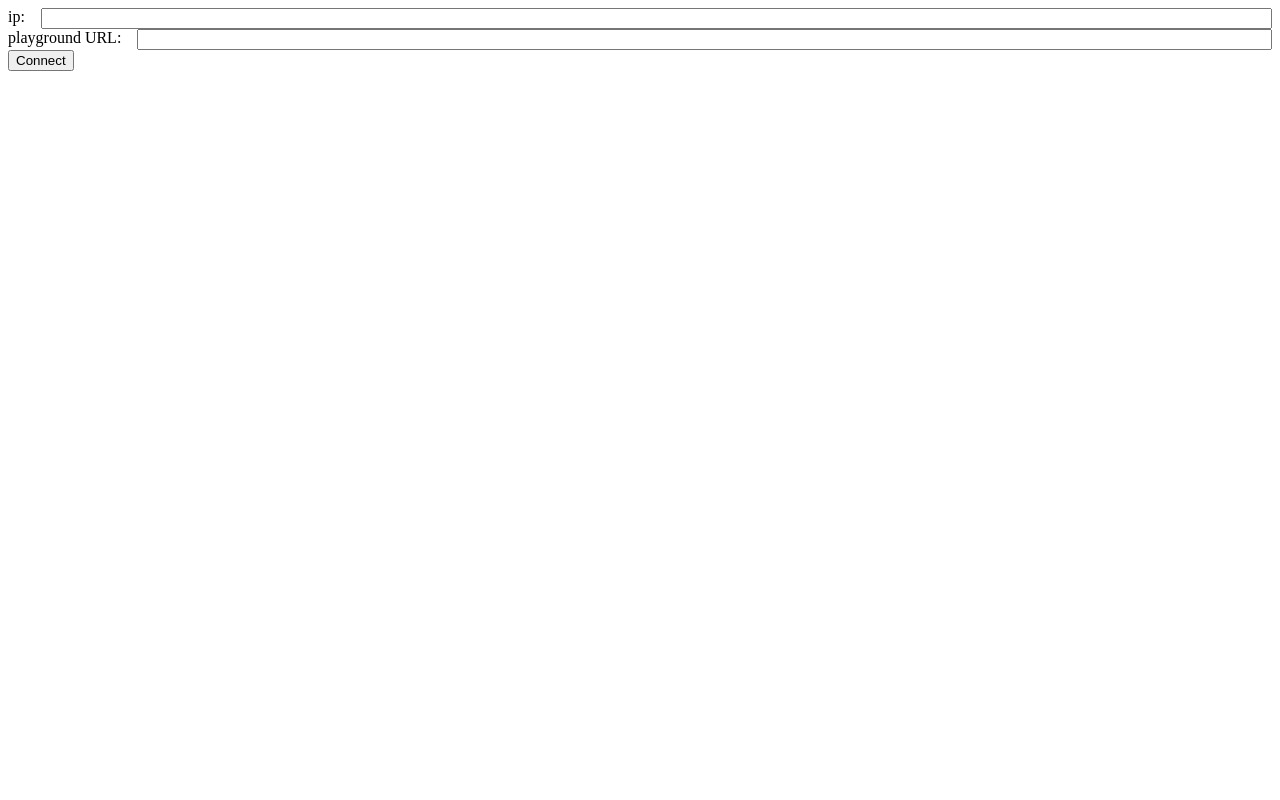
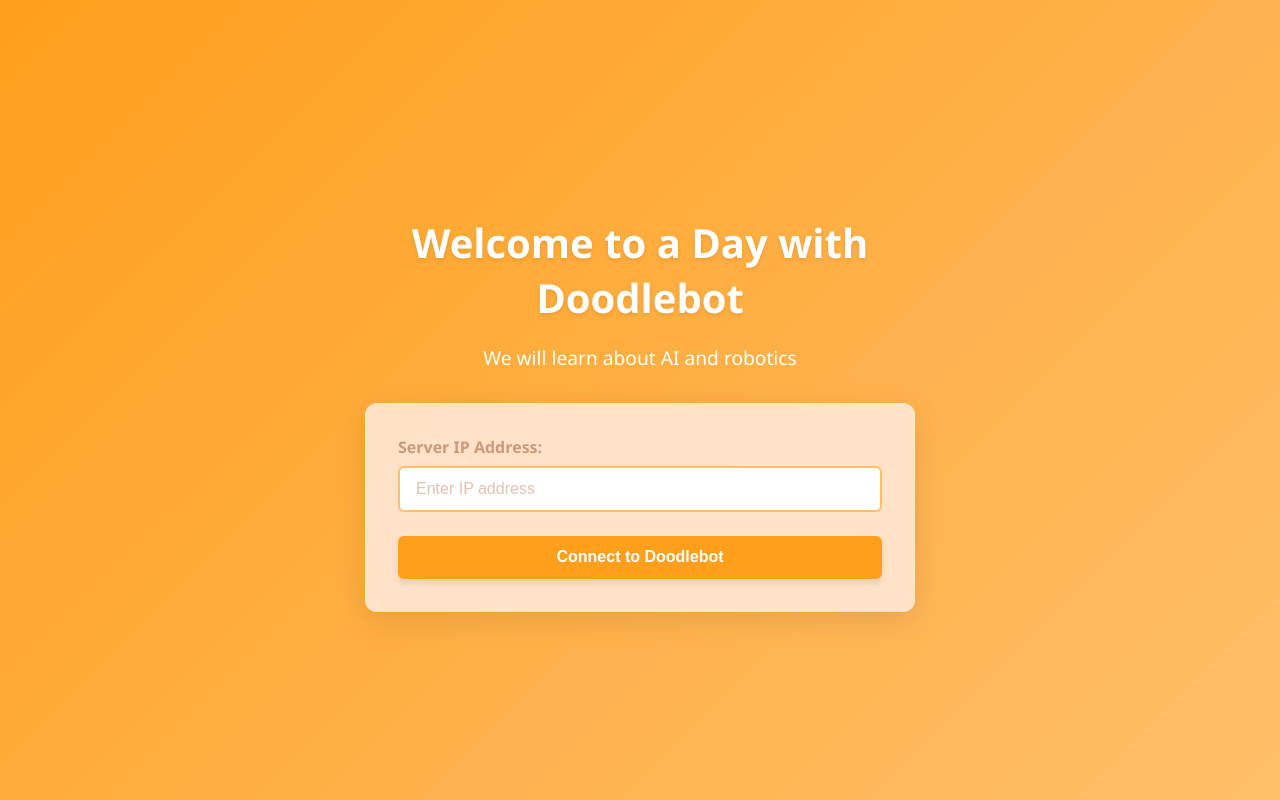
Before and after one commit to mitmedialab/doodlebot.media.mit.edu, a SvelteKit app in the folder frontend/: page / in a window 1280 px wide. Built offline with nearby package versions, Linux system fonts and the light colour scheme.

Commit message:
update UI

```diff
--- a/frontend/src/routes/+page.svelte
+++ b/frontend/src/routes/+page.svelte
@@ -12,10 +12,10 @@
     let popup: Window | null = null;
 
     let ip: string = localStorage.getItem("ip") || "";
-    let playgroundURL: string = localStorage.getItem("playgroundURL") || "";
+    // Set fixed playground URL
+    const playgroundURL: string = "http://doodlebot.media.mit.edu/playground";
 
     $: if (ip) localStorage.setItem("ip", ip);
-    $: if (playgroundURL) localStorage.setItem("playgroundURL", playgroundURL);
 
     $: popupOrigin = popup ? new URL(playgroundURL).origin : "";
 
@@ -124,29 +124,127 @@
     };
 </script>
 
-<div class="row">
-    <label for="ip">ip:</label>
-    <input id="ip" bind:value={ip} class="fill" />
-</div>
+<div class="container">
+    <div class="content">
+        <h1>Welcome to a Day with Doodlebot</h1>
+        <p class="subtitle">We will learn about AI and robotics</p>
 
-<div class="row">
-    <label for="playgroundURL">playground URL:</label>
-    <input id="playgroundURL" bind:value={playgroundURL} class="fill" />
-</div>
+        <div class="card">
+            <div class="form-group">
+                <label for="ip">Server IP Address:</label>
+                <input id="ip" bind:value={ip} class="input" placeholder="Enter IP address" />
+            </div>
 
-<div>
-    <button on:click={connect}>Connect</button>
+            <button class="connect-button" on:click={connect}>Connect to Doodlebot</button>
+        </div>
+    </div>
 </div>
 
 <style>
-    .row {
-        display: flex;
-        flex-direction: row;
-        justify-content: space-between;
-        gap: 1rem;
+    :global(body) {
+        margin: 0;
+        padding: 0;
+        font-family: 'Segoe UI', Tahoma, Geneva, Verdana, sans-serif;
+        background: linear-gradient(135deg, #FF9F1C, #FFBF69);
+        color: #fff;
+        height: 100vh;
+        overflow: hidden;
     }
 
-    .fill {
-        flex-grow: 1;
+    .container {
+        display: flex;
+        justify-content: center;
+        align-items: center;
+        height: 100vh;
+        padding: 0 2rem;
+        box-sizing: border-box;
+    }
+
+    .content {
+        text-align: center;
+        max-width: 550px;
+        width: 100%;
+    }
+
+    h1 {
+        font-size: 2.5rem;
+        margin-bottom: 0.5rem;
+        color: #ffffff;
+        text-shadow: 0 2px 4px rgba(0,0,0,0.1);
+    }
+
+    .subtitle {
+        font-size: 1.2rem;
+        margin-bottom: 2rem;
+        color: #ffffff;
+    }
+
+    .card {
+        background-color: rgba(255, 232, 214, 0.9); /* #FFE8D6 with opacity */
+        border-radius: 12px;
+        padding: 2rem;
+        backdrop-filter: blur(10px);
+        box-shadow: 0 8px 32px rgba(0, 0, 0, 0.1);
+        border: 1px solid rgba(255, 255, 255, 0.2);
+    }
+
+    .form-group {
+        margin-bottom: 1.5rem;
+        text-align: left;
+    }
+
+    label {
+        display: block;
+        margin-bottom: 0.5rem;
+        font-weight: 600;
+        font-size: 1rem;
+        color: #CB997E; /* muted pink */
+    }
+
+    .input {
+        width: 100%;
+        padding: 0.75rem 1rem;
+        border-radius: 6px;
+        border: 2px solid #FFBF69; /* light orange */
+        background-color: white;
+        color: #333;
+        font-size: 1rem;
+        box-sizing: border-box;
+        transition: all 0.3s ease;
+    }
+
+    .input:focus {
+        outline: none;
+        border-color: #FF9F1C; /* bright orange */
+        box-shadow: 0 0 0 3px rgba(255, 159, 28, 0.2);
+    }
+
+    .input::placeholder {
+        color: rgba(203, 153, 126, 0.6); /* muted pink with opacity */
+    }
+
+    .connect-button {
+        width: 100%;
+        padding: 0.8rem;
+        background-color: #FF9F1C; /* bright orange */
+        color: white;
+        border: none;
+        border-radius: 6px;
+        font-size: 1rem;
+        font-weight: 600;
+        cursor: pointer;
+        transition: background-color 0.3s ease;
+        box-shadow: 0 4px 6px rgba(0, 0, 0, 0.1);
+    }
+
+    .connect-button:hover {
+        background-color: #FFBF69; /* light orange */
+        transform: translateY(-2px);
+        box-shadow: 0 6px 12px rgba(0, 0, 0, 0.1);
+    }
+
+    .connect-button:active {
+        transform: translateY(0);
+        box-shadow: 0 2px 4px rgba(0, 0, 0, 0.1);
     }
 </style>
```
Also changed, not shown: 1 other file (tests, documents, lock files or other folders).
